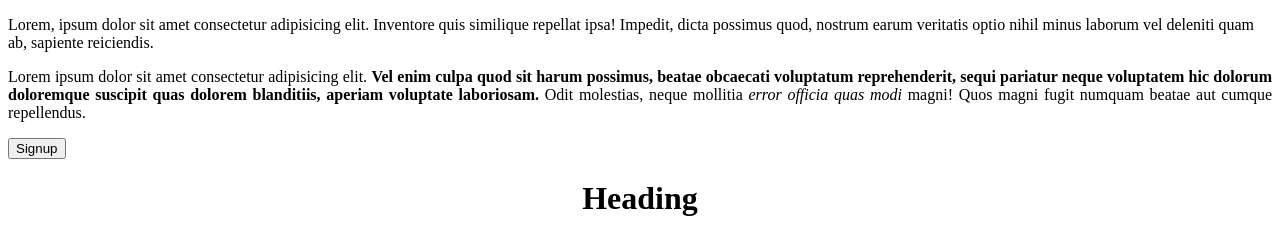
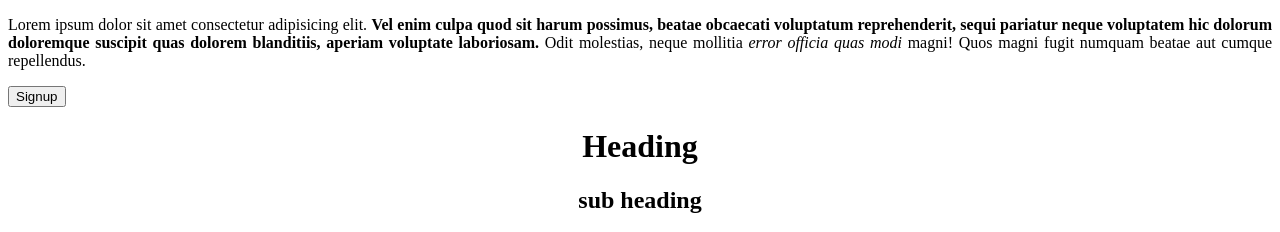
Before and after one commit to phanisankar-23/blog-2, a plain HTML site: page index.html in a window 1280 px wide. Shown: the top 232 px of the page. Drawn offline with Linux system fonts and the light colour scheme.

Commit message:
i have changed sub-heading

```diff
--- a/index.html
+++ b/index.html
@@ -8,7 +8,6 @@
 <body>
     <!-- Normal Element Tags -->
      <!-- paragraph tag -->
-      <p>Lorem, ipsum dolor sit amet consectetur adipisicing elit. Inventore quis similique repellat ipsa! Impedit, dicta possimus quod, nostrum earum veritatis optio nihil minus laborum vel deleniti quam ab, sapiente reiciendis.</p>
      <p align="justify">Lorem ipsum dolor sit amet consectetur adipisicing elit. <b> Vel enim
          culpa quod sit harum possimus, beatae obcaecati voluptatum reprehenderit, sequi
          pariatur neque voluptatem hic dolorum doloremque suscipit quas dolorem
@@ -19,6 +18,7 @@
     <!-- center tag -->
      <center>
        <h1> Heading</h1>
+       <h2>sub heading</h2>
      </center>
      <!-- superscript tag -->
      <h1>24<sup>100</sup></h1>
```
